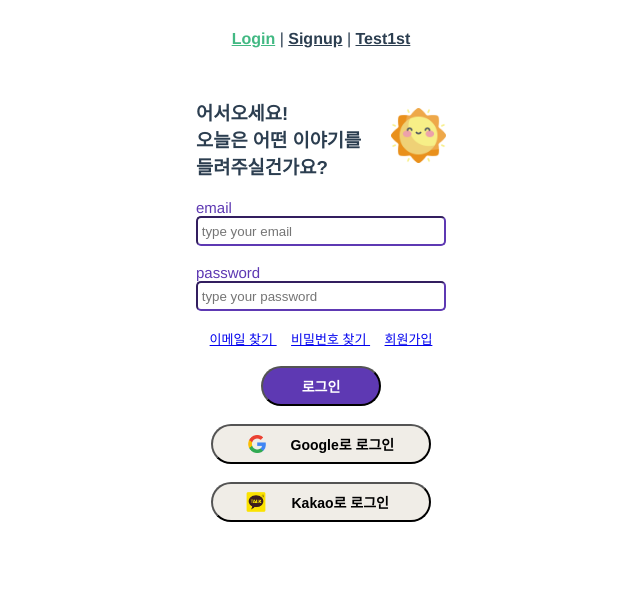
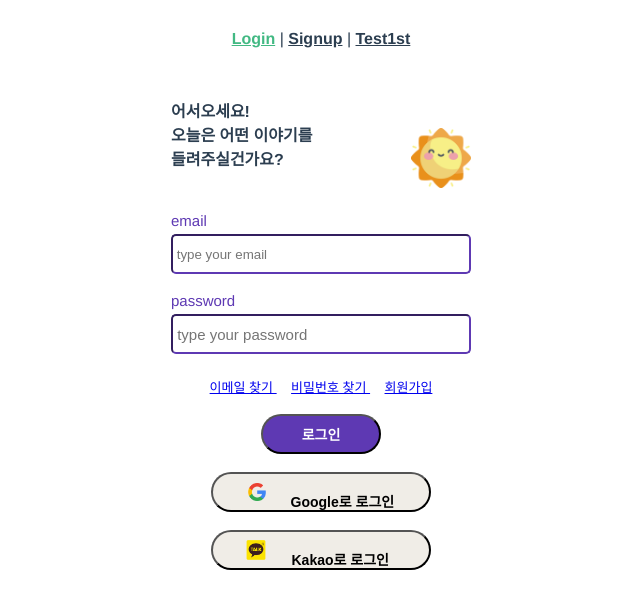
Before and after one commit to hojeong33/EmotionPlaent, a Vue app in the folder frontend/: page /login in a window 1280 px wide. Shown: the top 608 px of the page, without its empty margins (319-959 px from the left). Built offline with nearby package versions, Linux system fonts and the light colour scheme.

Commit message:
#2. 로그인 CSS 수정

```diff
--- a/frontend/src/views/accounts/Login.vue
+++ b/frontend/src/views/accounts/Login.vue
@@ -3,11 +3,13 @@
     <div id="login">
       <div id="login_header">
         <div>
-          <h3>어서오세요!</h3>
-          <h3>오늘은 어떤 이야기를</h3>
-          <h3>들려주실건가요?</h3>
+          <h4>어서오세요!</h4>
+          <h4>오늘은 어떤 이야기를</h4>
+          <h4>들려주실건가요?</h4>
         </div>
-        <img src="../../assets/images/sun.png" id="earth">
+        <div>
+          <img src="../../assets/images/sun.png" id="sun">
+        </div>
       </div>
       <div id="login_body">
         <div id="email">
@@ -20,7 +22,7 @@
         </div>
         <br>
         <div id="password_label">
-          <p id="password">password</p>
+          <p id="password_label">password</p>
           <label for="pw"></label>
           <input type="password"
           id="pw"
@@ -43,7 +45,7 @@
 
       <button id="google_button">
         <img id="google" src="../../assets/images/Google__G__Logo.png">
-        <p>Google로 로그인</p>
+        <p id="google_text">Google로 로그인</p>
       </button>
       <br>
       <div>
@@ -95,36 +97,49 @@ export default {
 #login_container{
   display: flex;
   justify-content: center;
-  border: 1px;
+  border: 2px;
+  border-color: black;
   background-color: white;
-  width: 360px;
-  height: 470px;
-  border-radius: 10px;
+  width: 380px;
+  height: 580px;
+  border-radius: 13px;
   margin: auto;
 }
 #login{
-  padding: 20px 10px 20px;
+  padding-top: 20px;
+  padding-bottom: 20px;
 }
 #login_header{
-  padding-bottom:20px;
+  padding-bottom: 20px;
   display: flex;
   justify-content: space-between;
+  text-align: left;
+}
+#login_body{
+  display: flex;
+  flex-direction: column;
+  align-items: center;
 }
 #email_label{
   text-align: left;
   color: #5E39B3;
   font-size: 15px;
+  margin-bottom: 5px;
 }
 #password_label{
   text-align: left;
   color: #5E39B3;
   font-size: 15px;
+  margin-bottom: 5px;
 }
 input{
-  width: 250px;
-  height: 30px;
+  width: 300px;
+  height: 40px;
   border-radius: 5px;
   border-color: #5E39B3;
+}
+#pw{
+  font-size: 15px;
 }
 #link{
   font-size: 13px;
@@ -137,9 +152,6 @@ input{
   font-size: 14px;
   font-weight: bold;
   color: white;
-}
-h3{
-  text-align: left;
 }
 #google_button{
   display: flex;
@@ -182,10 +194,16 @@ img{
   width:18px;
   height: 18px;
 }
-#earth{
-  margin-top: 10px;
-  margin-bottom: 10px;
-  width: 55px;
-  height: 55px;
+#sun{
+  margin-top: 30px;
+  margin-left: 15px;
+  width: 60px;
+  height: 60px;
+}
+#google_text{
+  margin-top:17px;
+}
+#kakao_text{
+   margin-top:17px;
 }
 </style>
```
